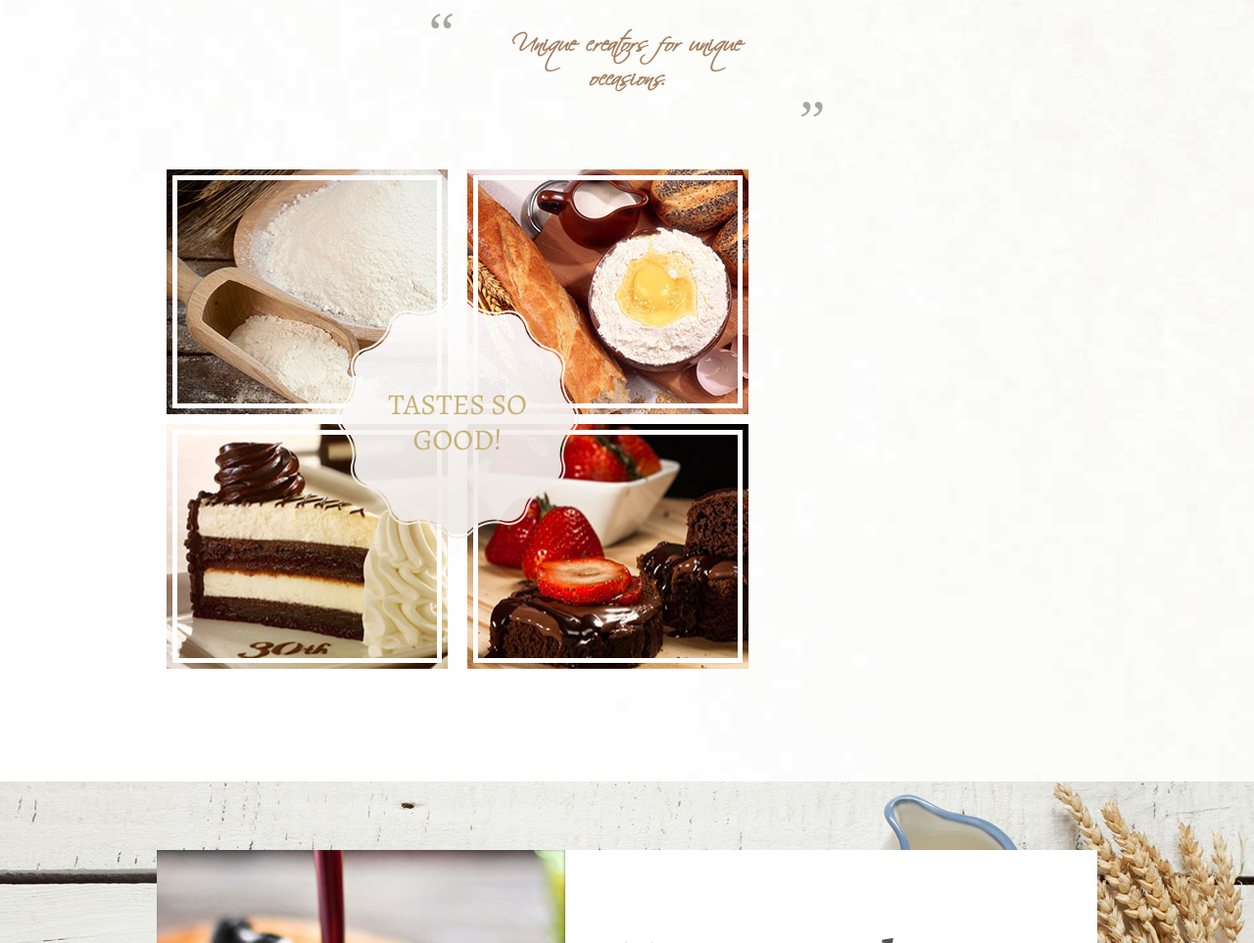
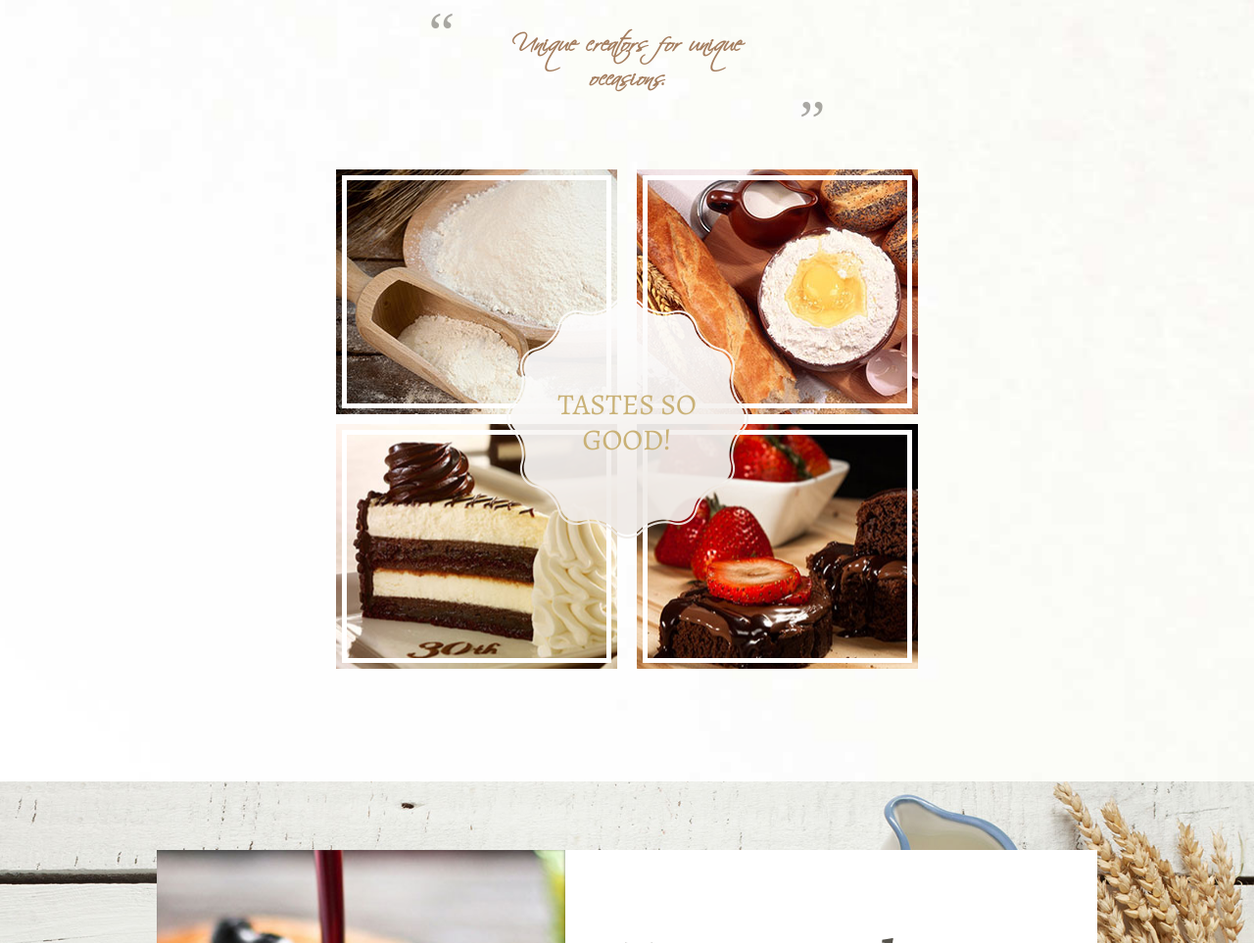
Before and after one commit to L0cket/gustoso_bakery, a plain HTML site: page index.html in a window 1280 px wide. Shown: the part 1602-2565 px from the top of the page at 98% size. Drawn offline with nearby package versions, Linux system fonts and the light colour scheme.

Commit message:
Add files via upload

```diff
--- a/css/style.css
+++ b/css/style.css
@@ -819,6 +819,10 @@
         margin-bottom: 50px;
     }
 
+    .cakes_images_row{
+        margin: 0 auto;
+    }
+
     .pancakes_row{
         padding: 0px;
     }
```
